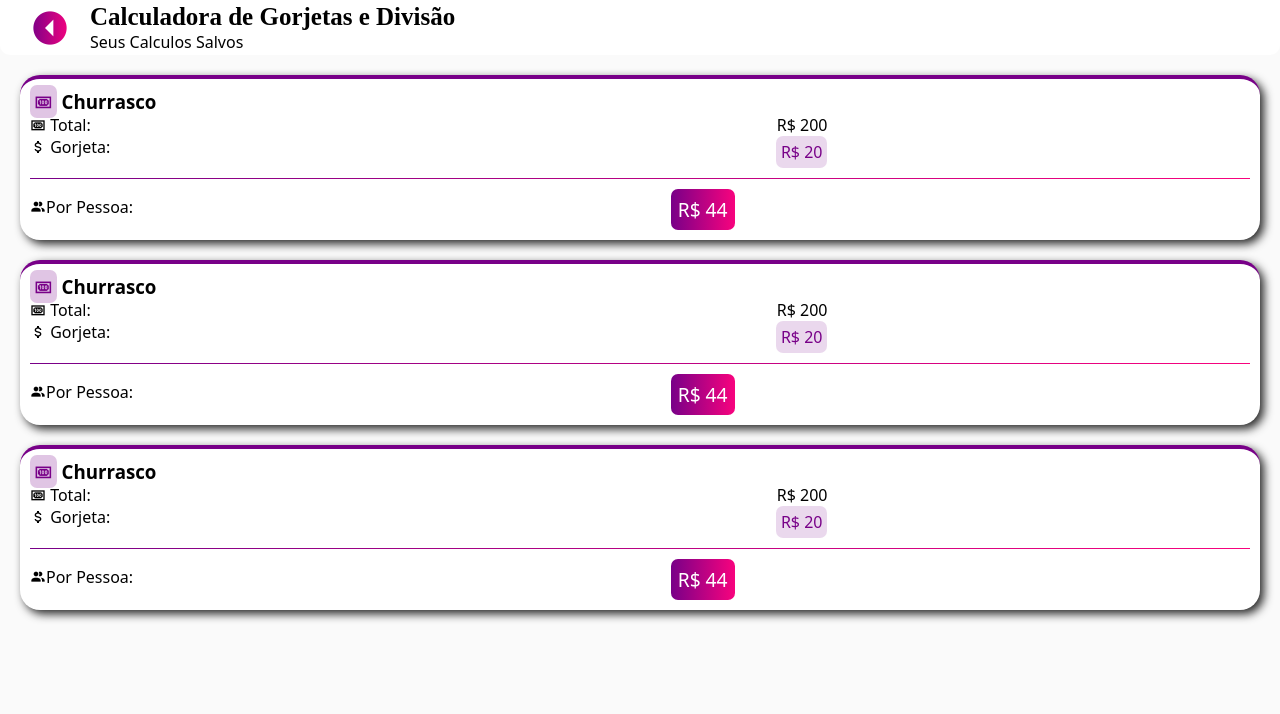
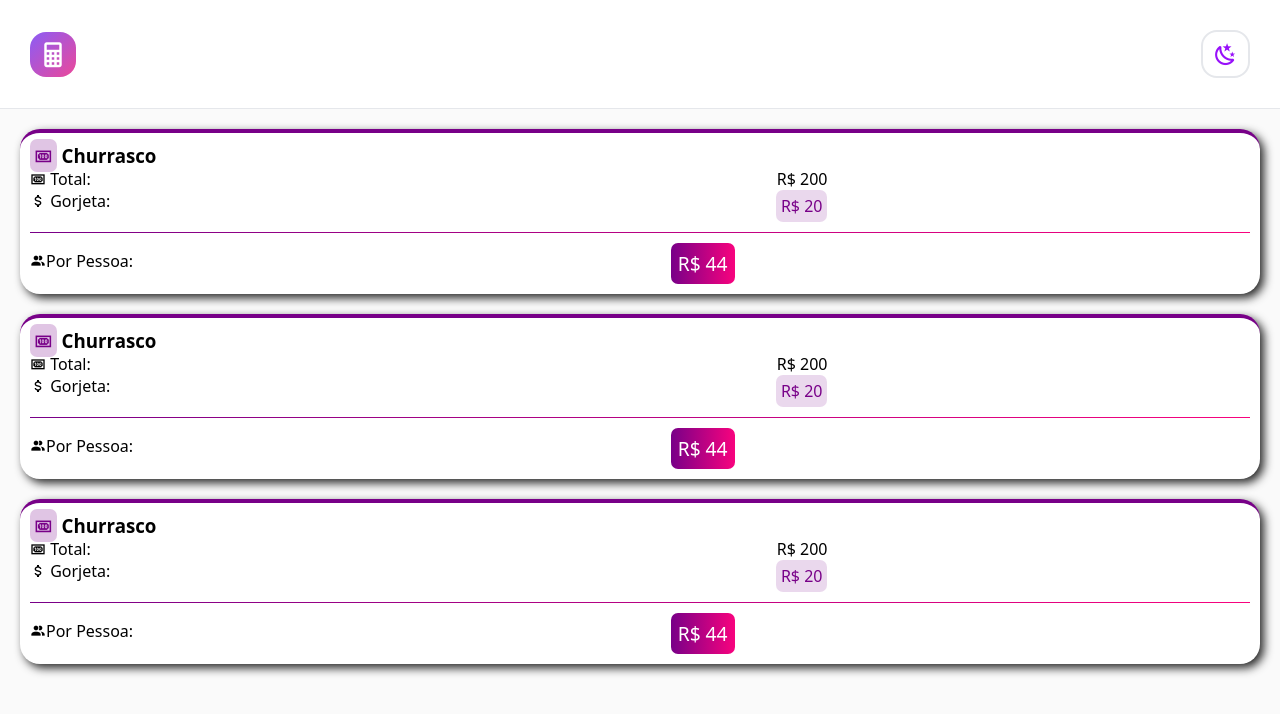
Before and after one commit to AndreRicardoSc/bad-tip-split-vue, a Vue app: page / in a window 1280 px wide. Shown: the top 714 px of the page. Built offline with nearby package versions, Linux system fonts and the light colour scheme; what vue-toast-notification would draw is missing.

Commit message:
Mudando o AppHeader

```diff
--- a/src/components/layouts/AppHeader.vue
+++ b/src/components/layouts/AppHeader.vue
@@ -1,37 +1,126 @@
-<script>
+<script setup>
+import { useDarkLightMode } from "../../composables/useDarkLightMode";
+import { useRouter } from "vue-router";
+const { mode, setLight, setDark } = useDarkLightMode();
+const router = useRouter();
+
+const props = defineProps({
+  title: String,
+  subtitle: {
+    type: String,
+    default: "",
+  },
+  buttonBack: {
+    type: Boolean,
+    default: false,
+  },
+});
 </script>
 <template>
-    <header>
-
-        <span class="mdi mdi-arrow-left-drop-circle"></span>
+  <header :class="mode === 'light' ? 'header-light' : 'header-dark'">
     <div>
-        <h1>Calculadora de Gorjetas e Divisão</h1>
-        <p>Seus Calculos Salvos</p>
+      <span
+        v-if="props.buttonBack"
+        class="mdi mdi-arrow-left-thin"
+        :class="mode === 'light' ? 'back-light' : 'back-dark'"
+        @click="router.back()"
+      ></span>
+      <span v-else class="mdi mdi-calculator home"></span>
+      <div class="titles">
+        <h1 :class="mode === 'light' ? 'text-black' : 'text-white'">
+          {{ props.title }}
+        </h1>
+        <p class="subtitle" v-if="props.subtitle">{{ props.subtitle }}</p>
       </div>
+    </div>
+    <button v-if="mode === 'light'" class="button-light" @click="setDark">
+        <span class="mdi mdi-weather-night"></span>
+    </button>
+    <button v-if="mode ==='dark'" class="button-dark" @click="setLight">
+        <span class="mdi mdi-lightbulb-on-30"></span>
+    </button>
   </header>
 </template>
+
 <style scoped>
-    header{
+.header-light {
   background-color: #fff;
+  padding: 30px;
   display: flex;
   align-items: center;
-        padding-inline:30px ;
-        border-bottom-left-radius: 10px;
-        border-bottom-right-radius: 10px;
-    }
-    h1{
-            font-size: 25px;
-            font-family : 'Times New Roman', Times, serif;
-            color : #000;
-
-        }
-       span{
-         background-image: linear-gradient(to right, #780088, #f8037e );
-        -webkit-background-clip: text;
-        background-clip: text;
-        margin: 0 20px 0 0;
-        font-size: 40px;
-         -webkit-text-fill-color: transparent;
+  justify-content: space-between;
+  border-bottom: 1px solid #e5e7eb;
 }
 
+.header-dark {
+  background-color: #1e2939;
+  padding: 30px;
+  display: flex;
+  align-items: center;
+  justify-content: space-between;
+  border-bottom: 1px solid #364153;
+}
+
+div {
+  display: flex;
+  align-items: center;
+  gap: 10px;
+}
+
+.back-light {
+  border: solid 2px #e5e7eb;
+  color: #364153;
+  font-size: 20px;
+  border-radius: 16px;
+  padding: 0 8px;
+}
+.back-dark {
+  border: solid 2px #364153;
+  color: #e5e7eb;
+  font-size: 20px;
+  border-radius: 16px;
+  padding: 0 8px;
+}
+
+.home {
+  font-size: 30px;
+  color: #ffffff;
+  border-radius: 16px;
+  padding: 2px 8px;
+  background: linear-gradient(
+    135deg,
+    var(--pink-primary),
+    var(--pink-secondary)
+  );
+}
+
+.titles {
+  display: block;
+}
+
+h1 {
+  font-size: 20px;
+}
+
+.subtitle {
+  color: #6a7282;
+  font-size: 15px;
+}
+
+.button-light {
+    color: #9810fa;
+    border: solid 2px #e5e7eb;
+    border-radius: 16px;
+    padding: 5px 10px;
+    background: transparent;
+    font-size: 25px;
+}
+.button-dark {
+    color: #d08700;
+    border: solid 2px #364153;
+    border-radius: 16px;
+    padding: 5px 10px;
+    background: transparent;
+    font-size: 25px;
+}
 </style>
```
Lines whose indentation alone changed are shown as unchanged.
